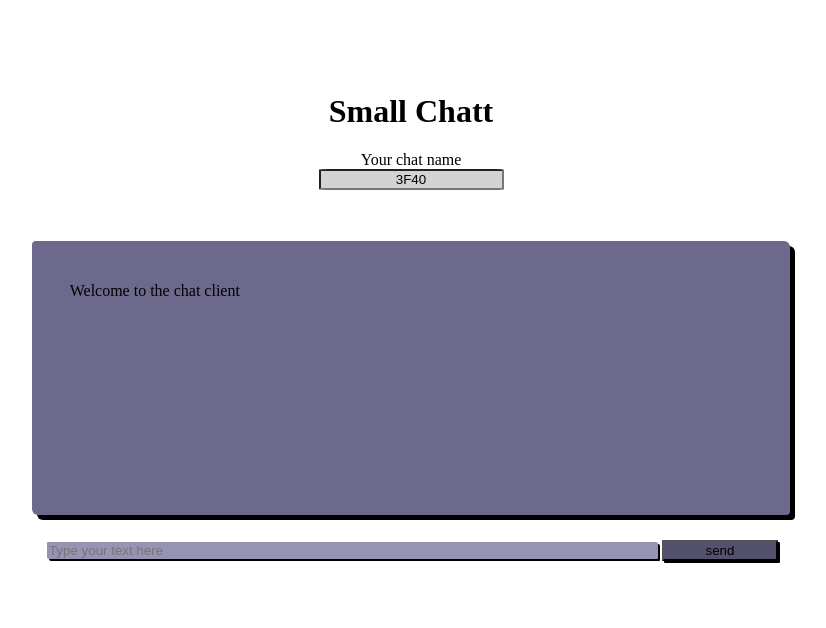
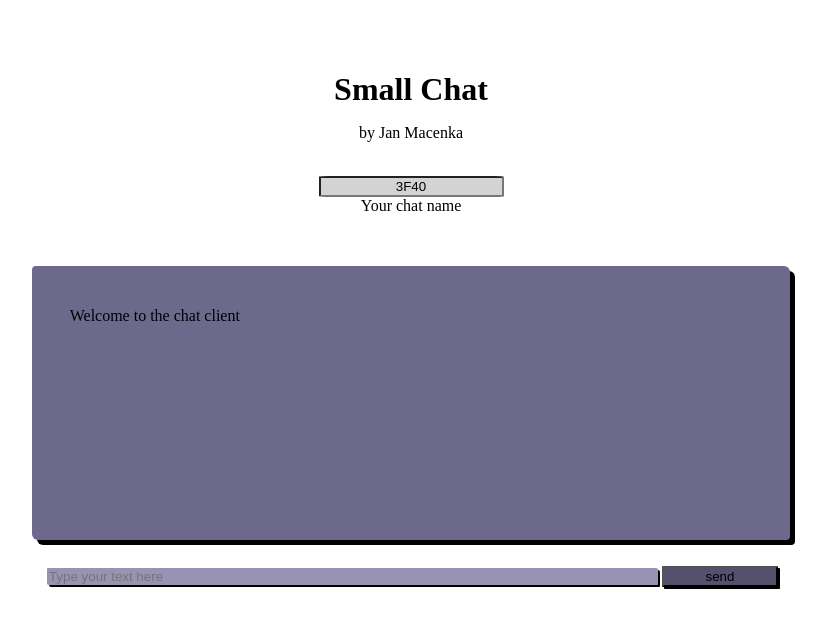
Before and after one commit to jmacenka/node-small-chat, a website: page public/index.html in a window 1280 px wide. Shown: the whole page, without its empty margins (229-1055 px from the left). Drawn offline with nearby package versions, Linux system fonts and the light colour scheme; no server answers.

Commit message:
Minor layout changes

```diff
--- a/public/css/style.css
+++ b/public/css/style.css
@@ -44,6 +44,11 @@
   text-align: center;
 }
 
+.headline h1 {
+  padding: 0;
+  margin: 0;
+}
+
 .server {
   color: #af1d5d;
 }
--- a/public/index.html
+++ b/public/index.html
@@ -7,9 +7,10 @@
   </head>
   <body>
     <div class="headline">
-      <h1>Small Chatt</h1>
-      <label for="userName">Your chat name</label><br>
+      <h1>Small Chat</h1>
+      <p>by Jan Macenka</p><br>
       <input type="text" id="userName" value="newUser" onchange="updateUserName()">
+      <br><label for="userName">Your chat name</label>
     </div>
     <div class="backgroundbox">
       <p id="display">Welcome to the chat client</p>
```
